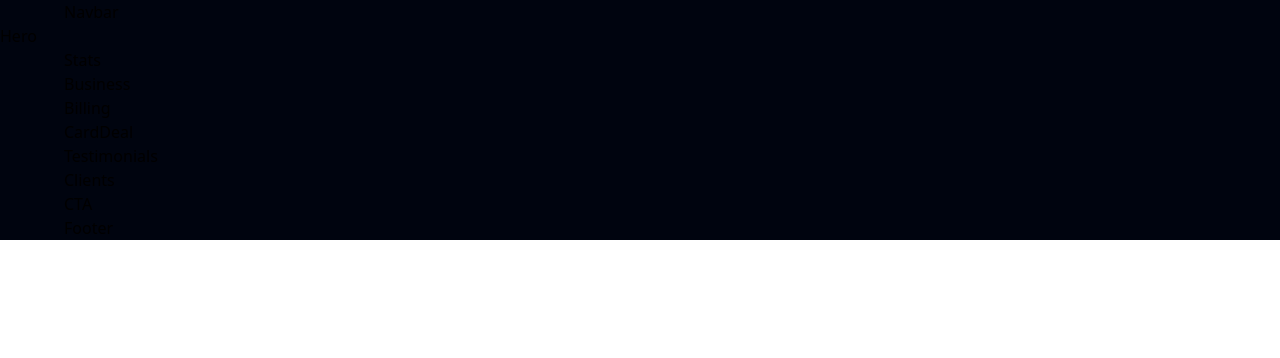
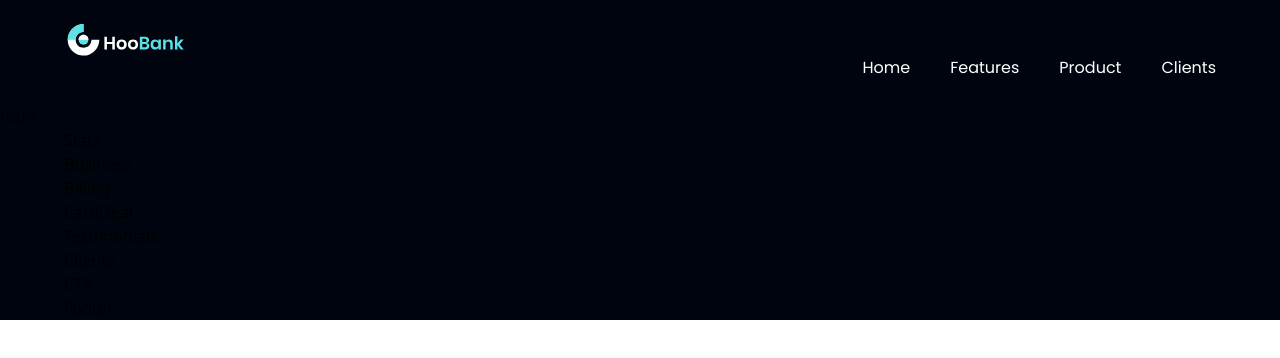
Before and after one commit to Sondos-Hijab/HooBank, a React (Vite) app: page / in a window 1280 px wide. Shown: the top 358 px of the page. Built offline with nearby package versions, Linux system fonts and the light colour scheme.

Commit message:
working on the navbar

```diff
--- a/src/components/Navbar.jsx
+++ b/src/components/Navbar.jsx
@@ -1,7 +1,53 @@
-import React from "react";
+import { useState } from "react";
+import { close, logo, menu } from "../assets";
+import { navLinks } from "../constants";
+const Navbar = () => {
+  const [toggle, setToggle] = useState(false);
+  return (
+    <nav className="w-full py-6 justify-between items-center navbar">
+      <img src={logo} alt="hoobank" className="w-[124px] h-[32px]" />
+      <ul className="list-none sm:flex hidden justify-end items-center flex-1">
+        {navLinks.map((nav, index) => (
+          <li
+            key={nav.id}
+            className={`font-poppins font-normal cursor-pointer text-[16px] text-white ${
+              index === navLinks.length - 1 ? "mr-0" : "mr-10"
+            }`}
+          >
+            <a href={`#${nav.id}`}>{nav.title}</a>
+          </li>
+        ))}
+      </ul>
 
-const Navbar = () => {
-  return <div>Navbar</div>;
+      <div className="sm:hidden flex flex-1 justify-end items-center">
+        <img
+          src={toggle ? close : menu}
+          alt="menu"
+          className="w-[28px] h-[28px] object-contain"
+          onClick={() => setToggle((prev) => !prev)}
+        />
+
+        <div
+          className={`${
+            toggle ? "flex" : "hidden"
+          } p-6 bg-black-gradient absolute top-20 right-0 mx-4 my-2 min-w-[140px] rounded-xl sidebar`}
+        >
+          <ul className="list-none flex flex-col justify-end items-center flex-1">
+            {navLinks.map((nav, index) => (
+              <li
+                key={nav.id}
+                className={`font-poppins font-normal cursor-pointer text-[16px] text-white ${
+                  index === navLinks.length - 1 ? "mr-0" : "mb-4"
+                }`}
+              >
+                <a href={`#${nav.id}`}>{nav.title}</a>
+              </li>
+            ))}
+          </ul>
+        </div>
+      </div>
+    </nav>
+  );
 };
 
 export default Navbar;
```
